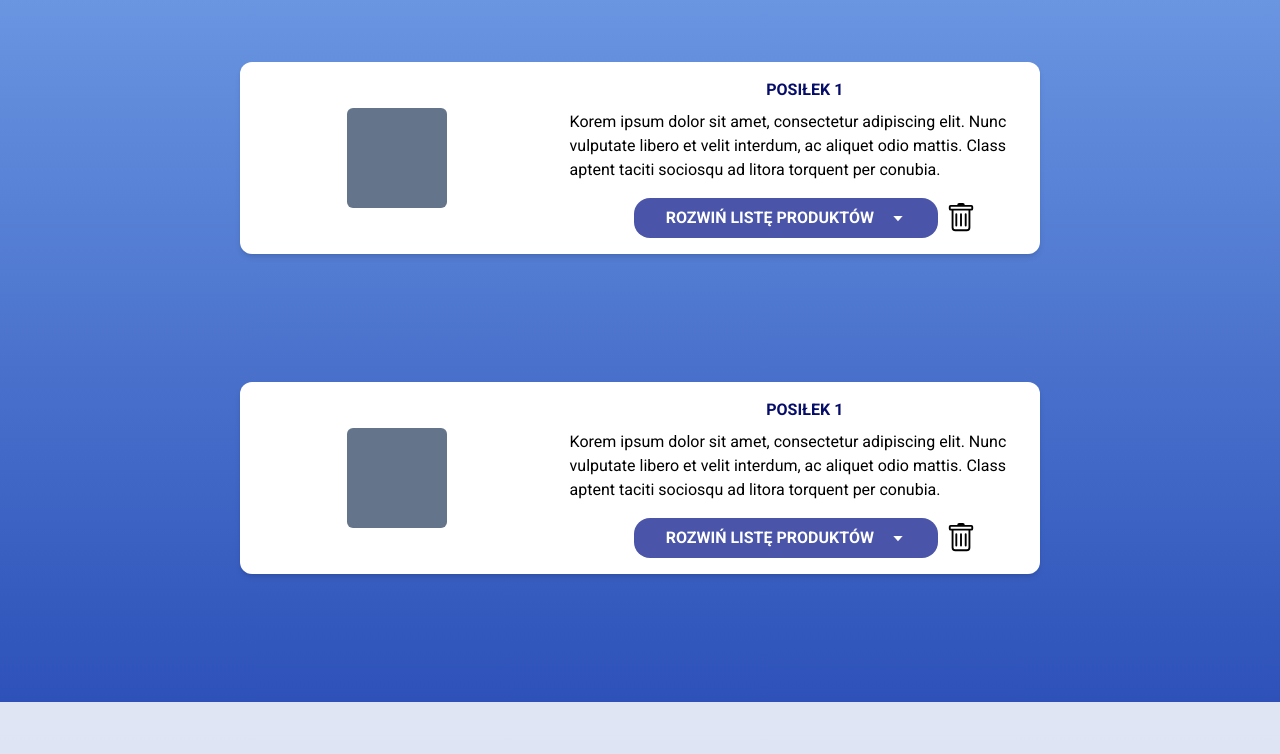
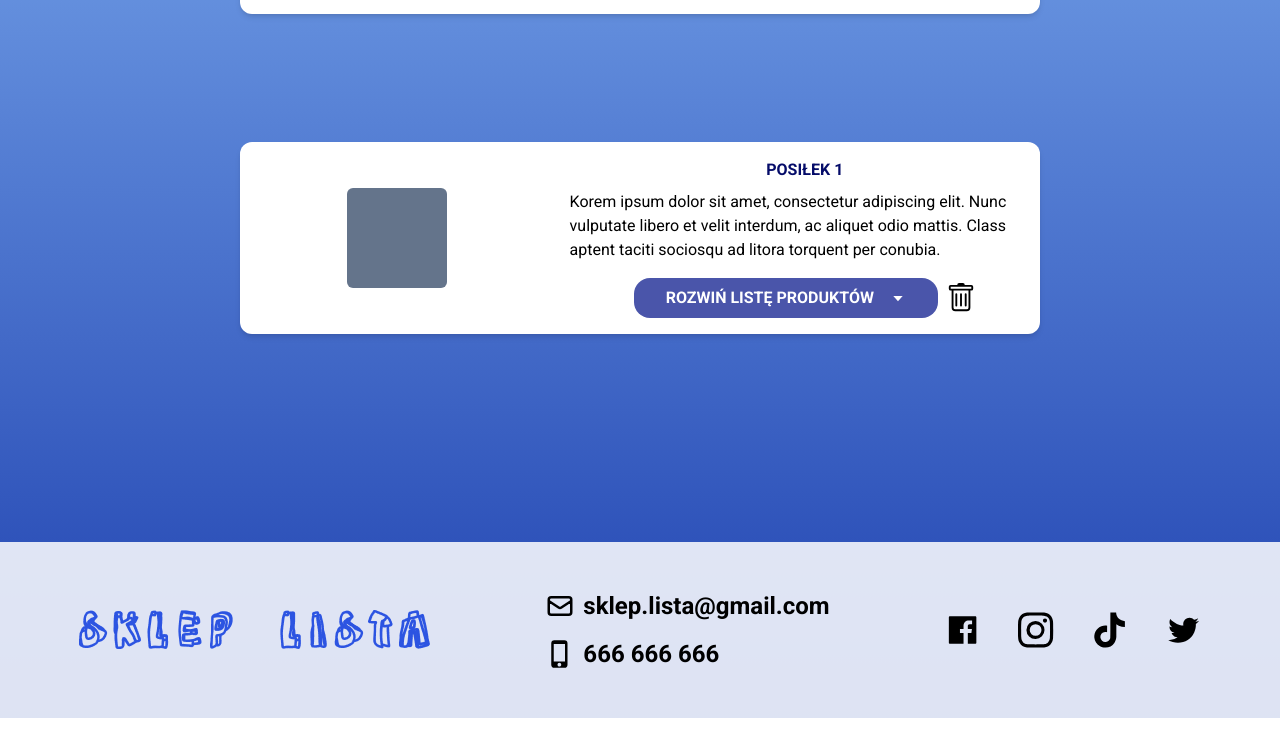
Before and after one commit to ArturPawelski/shopping-list, a React (Create React App) app: page /posilki in a window 1280 px wide. Shown: the part 495-1249 px from the top of the page. After the commit the page ends 1213 px from the top, so only its background shows below. Built offline with nearby package versions, Linux system fonts and the light colour scheme; data requests are answered from the project's data file.

Commit message:
get posilki.jsx

```diff
--- a/src/components/Posilki/Posilki.jsx
+++ b/src/components/Posilki/Posilki.jsx
@@ -5,9 +5,24 @@ import { BsTrash } from 'react-icons/bs'
 
 const Posilki = () => {
 
+    const [refresh, setRefresh] = useState(false);
+    const toggleRefresh = () => {
+        setRefresh(!refresh)
+    }
+
+
 
     const [foodsData, setFoodsData] = useState([])
 
+    useEffect(() => {
+        fetch("http://localhost:3001/foods")
+            .then(response => response.json())
+            .then(result => {
+                console.log(result)
+                setFoodsData(result)
+            })
+            .catch(error => console.log('error', error));
+    }, [refresh])
 
 
 
@@ -20,6 +35,10 @@ const Posilki = () => {
     return (
         <div className='w-full font-rob min-h-screen flex flex-col justify-center items-center mb-[8rem] '>
 
+
+
+
+            {foodsData && foodsData.map(({ id, name }) => (
 
 
 
@@ -87,6 +106,20 @@ const Posilki = () => {
                     }
 
                 </section>
+
+
+            ))}
+
+
+
+
+
+
+
+
+
+
+
 
 
 
@@ -159,69 +192,6 @@ const Posilki = () => {
 
 
 
-            <section className='flex flex-col justify-center  bg-white mx-auto mt-[8rem] py-4 px-2 shadow-md rounded-xl sm:px-0 sm:max-w-[600px]  lg:max-w-[800px]'>
-
-                <main className=' flex items-center gap-4 justify-center'>
-
-                    <div className='flex justify-center w-[40%] ' >
-                        <div className='w-[100px] bg-slate-500 h-[100px] rounded-md'></div>
-                    </div>
-
-
-                    <div className='w-[60%] flex flex-col justify-center items-center'>
-                        <h2 className='font-extrabold text-[#050C69]'>POSIŁEK 1</h2>
-                        <p className='text-left mt-2'>Korem ipsum dolor sit amet, consectetur adipiscing elit. Nunc vulputate libero et velit interdum, ac aliquet odio mattis. Class aptent taciti sociosqu ad litora torquent per conubia.</p>
-
-                        <div className='flex items-center gap-2'>
-                            <button onClick={toggleProducst} className='mt-4 flex flex-col items-center  text-white font-extrabold  py-2 bg-[#4A55AA] rounded-2xl sm:px-8 sm:flex-row sm:gap-4 '>ROZWIŃ LISTĘ PRODUKTÓW <BiCaretDown /></button>
-                            <BsTrash size={30} className=' relative sm:top-2' />
-                        </div>
-                    </div>
-
-                </main>
-
-
-                {!products &&
-                    <>
-                        <button className='mt-16 bg-[#4A55AA] text-white font-extrabold max-w-[10rem] px-2 py-2  rounded-xl mx-auto '>Dodaj do koszyka</button>
-                        <section className='flex  items-center justify-center gap-2 mt-[2rem] md:gap-8'>
-
-                            <div className='flex flex-col justify-between  items-center w-[90%] bg-[#B7C6FF] py-3 px-4 rounded-xl shadow-[0px_5px_4px_rgba(0,0,0,0.35)] sm:flex-row md:px-8'>
-                                <p className='font-bold'>Test nazwa </p>
-
-                                <div className='flex gap-4 items-center py-2 sm:py-0 md:gap-16 '>
-                                    <p className='font-bold'>test ilosc</p>
-                                    <p className='font-bold'>test cena</p>
-
-                                    <div className='max-w-[1rem] '  >
-                                    </div>
-                                </div>
-                            </div>
-                        </section>
-
-
-                        <section className='flex  items-center justify-center gap-2 mt-[2rem] md:gap-8'>
-                            <div className='flex flex-col justify-between  items-center w-[90%] bg-[#B7C6FF] py-3 px-4 rounded-xl shadow-[0px_5px_4px_rgba(0,0,0,0.35)] sm:flex-row md:px-8'>
-                                <p className='font-bold'>Test nazwa </p>
-
-                                <div className='flex gap-4 items-center py-2 sm:py-0 md:gap-16 '>
-                                    <p className='font-bold'>test ilosc</p>
-                                    <p className='font-bold'>test cena</p>
-
-                                    <div className='max-w-[1rem] '  >
-                                    </div>
-                                </div>
-                            </div>
-                        </section>
-                    </>
-
-
-                }
-
-            </section>
-
-
-
 
         </div >
     )
```
Lines whose indentation alone changed are shown as unchanged.
